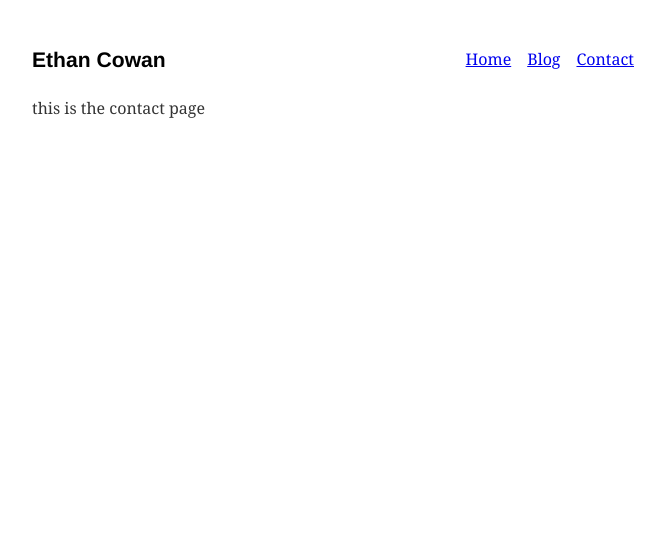
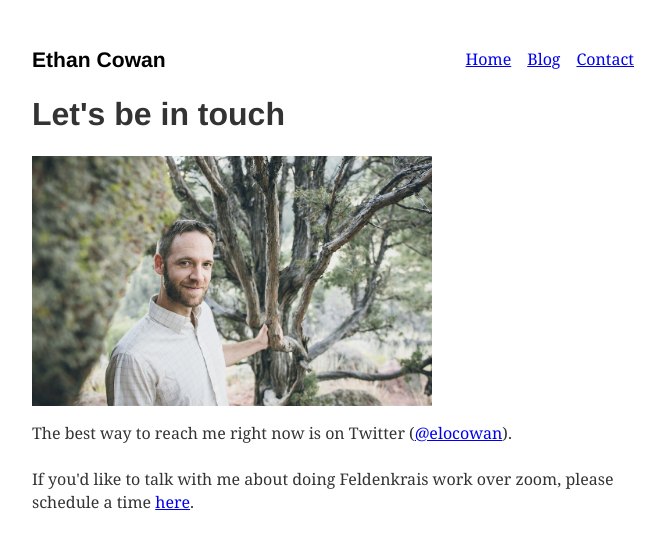
Before and after one commit to elocowan/ethancowan.com, a Gatsby site: page /contact in a window 1280 px wide. Shown: the whole page, without its empty margins (299-964 px from the left). Built offline with nearby package versions, Linux system fonts and the light colour scheme; Gatsby itself is replaced by a stand-in of ours; some packages are replaced by stand-ins of ours.

Commit message:
Add image and contact info to contact page

```diff
--- a/src/pages/contact.js
+++ b/src/pages/contact.js
@@ -1,11 +1,39 @@
 import React from "react"
 import Layout from "../components/layout"
+import Img from "gatsby-image"
+import { graphql, useStaticQuery } from "gatsby"
 
 export default function Contact() {
+  const data = useStaticQuery(graphql`
+    query {
+      file(relativePath: { eq: "me-holding-tree.jpg" }) {
+        name
+        sharp: childImageSharp {
+          fixed {
+            ...GatsbyImageSharpFixed_withWebp
+          }
+        }
+      }
+    }
+  `)
+
   return (
     <div>
       <Layout>
-        <p>this is the contact page</p>
+        <h1>Let's be in touch</h1>
+        <Img fixed={data.file.sharp.fixed} />
+        <p style={{marginTop: "10px"}}>
+          The best way to reach me right now is on Twitter (
+          <a href="https://twitter.com/elocowan">@elocowan</a>).
+        </p>
+        <p>
+          If you'd like to talk with me about doing Feldenkrais work over zoom,
+          please schedule a time{" "}
+          <a href="https://app.acuityscheduling.com/schedule.php?owner=16756071">
+            here
+          </a>
+          .
+        </p>
       </Layout>
     </div>
   )
--- a/src/pages/index.js
+++ b/src/pages/index.js
@@ -16,7 +16,7 @@ export default function Home() {
     }
   }
   `)
-  console.log(data)
+
   return (
     <Layout>
       <h1>Hi, I'm Ethan</h1>
```
Also changed, not shown: src/components/table-of-contents.js (+7 -34 lines).
